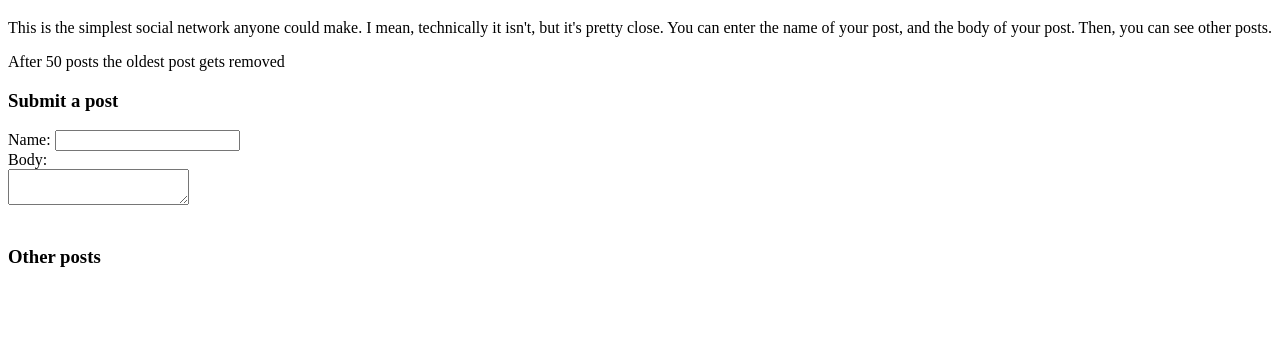
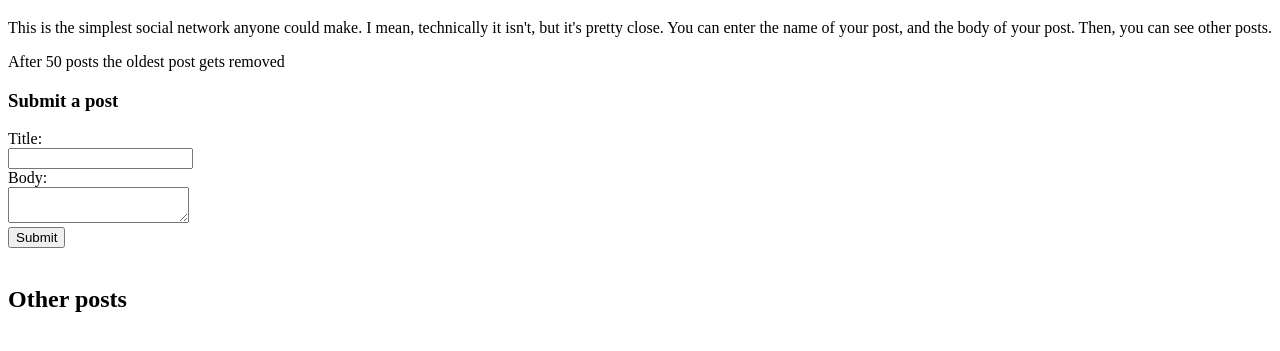
Before and after one commit to vityavv/simple-social-network, a plain HTML site: page front.html in a window 1280 px wide. Shown: the part 61-412 px from the top of the page. Drawn offline with Linux system fonts and the light colour scheme.

Commit message:
Add the frontend fetch (and change postname to title in app.js)

```diff
--- a/app.js
+++ b/app.js
@@ -40,14 +40,14 @@ function serverfunc(req, res) {
 			});
 			req.on("end", function() {
 				var newdata = JSON.parse(requestBody);
-				if (newdata.postname && newdata.body) {
+				if (newdata.title && newdata.body) {
 					fs.readFile("./data.json", function(error, data) {
 						if (error) {
 							res.writeHead(404, "404 not found", {"Content-Type": "text/html"});
 							return res.end("404 Not Found");
 						}
 						data = JSON.parse(data);
-						data.posts.unshift({title: newdata.postname, body: newdata.body});
+						data.posts.unshift({title: newdata.title, body: newdata.body});
 						if (data.posts.length > 50) {
 							data.posts.pop();
 						}
@@ -59,6 +59,8 @@ function serverfunc(req, res) {
 							}
 						});
 					});
+				} else {
+					return res.end("Not a valid option");
 				}
 				console.log(newdata);
 			});
--- a/front.html
+++ b/front.html
@@ -8,11 +8,13 @@
 	<p>This is the simplest social network anyone could make. I mean, technically it isn't, but it's pretty close. You can enter the name of your post, and the body of your post. Then, you can see other posts.</p>
 	<p>After 50 posts the oldest post gets removed</p>
 	<h3>Submit a post</h3>
-	Name: <input id="name" /><br>
+	Title:<br>
+	<input id="title" /><br>
 	Body:<br>
-	<textarea id="body"></textarea>
+	<textarea id="body"></textarea><br>
+	<button onClick="submit()">Submit</button>
 	<br><br>
-	<h3>Other posts</h3>
+	<h2>Other posts</h2>
 	<div id="otherposts">
 
 	</div>
--- a/front.js
+++ b/front.js
@@ -1 +1,16 @@
-alert("hi");
+function $(thingtoreturn) {
+	return document.getElementById(thingtoreturn);
+}
+
+function submit() {
+	var sending = {
+		title: $("title").value,
+		body: $("body").value
+	}
+	fetch("http://localhost:8080/data.json", {method: "post", body: JSON.stringify(sending)})
+	.then(function(r){
+		return r.text()
+	}).then(function(r){
+		console.log(r);
+	});
+}
```
